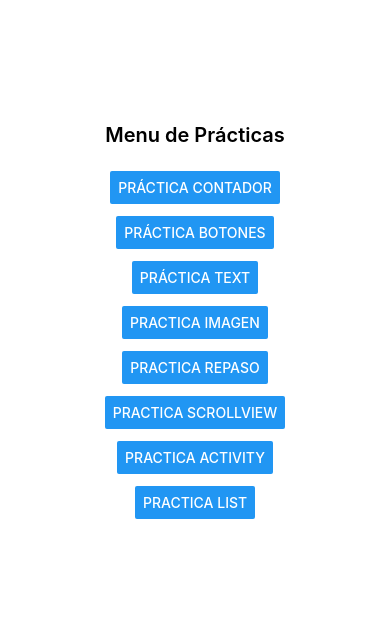
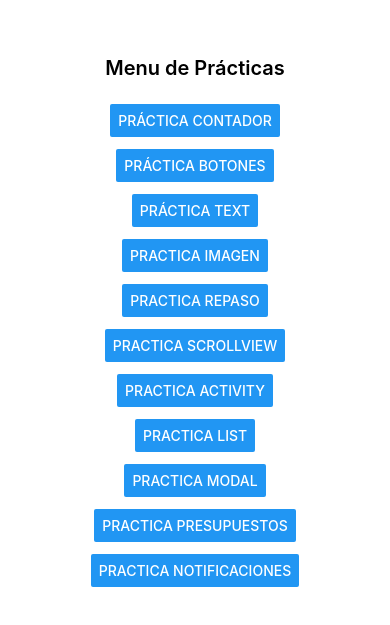
Before and after one commit to DIEGOIA20/PAM-211, a React Native app in the folder INTRO/: screen / in a window 390 px wide. Shown: the part 105-730 px from the top of the page. Built offline with nearby package versions, Linux system fonts and the light colour scheme.

Commit message:
Modal Completada

```diff
--- a/INTRO/screens/MenuScreen.js
+++ b/INTRO/screens/MenuScreen.js
@@ -8,6 +8,9 @@ import RepasoScreen from './RepasoScreen'
 import ScrollViewScreen from './ScrollViewScreen'
 import ActivityScreen from './ActivityScreen'
 import ListScreen from './ListScreen'
+import ModalScreen from './ModalScreen'
+import PresupuestosScreen from './PresupuestosScreen'
+import NotificacionesScreen from './NotificacionesScreen'
 
 
 
@@ -34,11 +37,20 @@ export default function MenuScreen() {
          case 'scrollView':
         return <ScrollViewScreen />;
 
-            case 'Activity':
+        case 'Activity':
         return <ActivityScreen />;
 
         case 'list':
         return <ListScreen />;
+
+        case 'modal':
+        return <ModalScreen />;
+
+        case 'presupuestos':
+        return <PresupuestosScreen  />;
+
+        case 'notificaciones':
+        return <NotificacionesScreen  />;
 
          case 'menu':
     default:
@@ -69,6 +81,15 @@ export default function MenuScreen() {
              <View style={styles.buttonWrapper}>
                <Button onPress={() => setScreen('list')} title='Practica List'/>
              </View>
+             <View style={styles.buttonWrapper}>
+               <Button onPress={() => setScreen('modal')} title='Practica Modal'/>
+             </View>
+             <View style={styles.buttonWrapper}>
+               <Button onPress={() => setScreen('presupuestos')} title='Practica Presupuestos'/>
+             </View>
+             <View style={styles.buttonWrapper}>
+               <Button onPress={() => setScreen('notificaciones')} title='Practica Notificaciones'/>
+             </View>
            </View>
          )
         }
--- /dev/null
+++ b/INTRO/screens/ModalScreen.js
@@ -0,0 +1,55 @@
+import { StyleSheet, View, Text, Button, Modal  } from "react-native";
+import React, {useState} from 'react'
+
+export default function ModalScreen() {
+    const [modalVisible, setModalVisible] = useState(false);
+
+    return (
+      <View style={styles.container}>
+      <Button title="Mostrar Modal" onPress={() => setModalVisible(true)} color="#841584" >
+        Picame
+      </Button>
+
+        <Modal
+        animationType="slide"
+        transparent={true}
+        visible={modalVisible}
+        onRequestClose={() => setModalVisible(!modalVisible)}
+        >
+        <View style={styles.modalcontainer}>
+            <View style={styles.modalcontent}>
+                <Text style={styles.textomodal}>Soy un Modal</Text>
+                <Button title="Ocultar Modal" onPress={() => setModalVisible(false)} color="#841584" />
+            </View>
+        </View>
+        </Modal>
+      </View>
+    );
+  }
+
+  const styles = StyleSheet.create({
+    container: {
+      flex: 1,
+      justifyContent: "center",
+      alignItems: "center",
+      backgroundColor: "white",
+    },
+    modalcontainer: {
+      flex: 1,
+      justifyContent: "center",
+      alignItems: "center",
+      backgroundColor: "rgba(1, 77, 255, 0.95)",
+    },
+    modalcontent: {
+      padding: 25,
+      backgroundColor: "white",
+      borderRadius: 15,
+      alignItems: "center",
+    },
+    textomodal: {
+      marginBottom: 20,
+      color: "Black",
+      fontSize:22,
+      fontWeight: "Bold",
+    },
+  });
```
Also changed, not shown: 1 other file (tests, documents, lock files or other folders).
